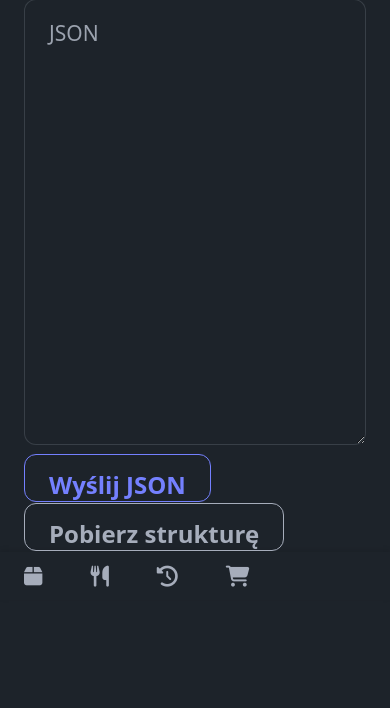
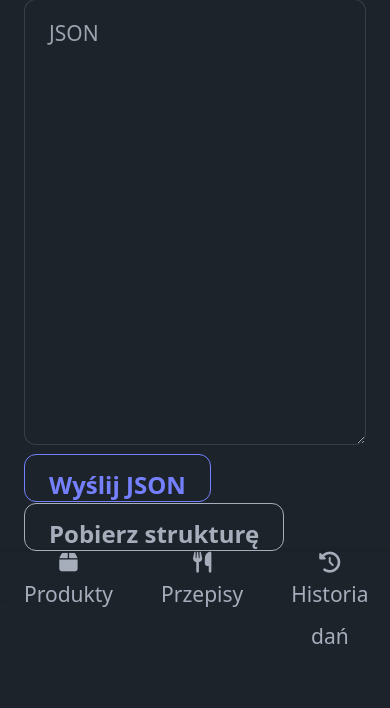
Before and after one commit to mgajewski97/Food, a Flask app: page / in a window 390 px wide; the page is wider, and only the part inside the window is pictured. Shown: the part 4880-5588 px from the top of that part. Run offline with Flask 3, Linux system fonts and the light colour scheme; some libraries are stand-ins or nearby versions.

Commit message:
Fix mobile tab bar and label toggle

```diff
--- a/app/static/script.js
+++ b/app/static/script.js
@@ -1669,7 +1669,7 @@ async function handleReceiptUpload(file) {
   });
 }
 
-// Toggle mobile tab labels based on scroll direction
+// Hide labels on scroll down, show them on scroll up
 const mobileNav = document.querySelector('.mobile-nav');
 let lastScroll = 0;
 window.addEventListener(
@@ -1678,9 +1678,9 @@ window.addEventListener(
     if (!mobileNav || html.getAttribute('data-layout') !== 'mobile') return;
     const current = window.pageYOffset || document.documentElement.scrollTop;
     if (current > lastScroll) {
+      mobileNav.classList.add('labels-hidden');
+    } else if (current < lastScroll) {
       mobileNav.classList.remove('labels-hidden');
-    } else if (current < lastScroll) {
-      mobileNav.classList.add('labels-hidden');
     }
     lastScroll = current <= 0 ? 0 : current;
   },
--- a/app/static/styles.css
+++ b/app/static/styles.css
@@ -99,6 +99,7 @@ html[data-layout="mobile"] .desktop-nav {
 html[data-layout="mobile"] .mobile-nav {
   display: flex;
   box-shadow: 0 -2px 5px rgba(0, 0, 0, 0.1);
+  border-top: 1px solid hsl(var(--b3));
 }
 html[data-layout="mobile"] .mobile-nav a {
   transition: padding 0.2s ease;
--- a/app/templates/index.html
+++ b/app/templates/index.html
@@ -324,7 +324,7 @@
         </div>
 
     </div>
-    <nav class="mobile-nav fixed bottom-0 left-0 w-full z-50 bg-base-100 border-t border-base-300 flex">
+    <nav class="mobile-nav fixed bottom-0 left-0 w-full z-50 bg-base-100 flex">
         <a class="tab tab-active font-bold flex flex-col items-center justify-center flex-1 py-3 px-2 border-r border-base-300" data-tab-target="tab-products">
             <i class="fa-solid fa-box text-xl"></i>
             <span class="text-xs" data-i18n="tab_products">Produkty</span>
```
